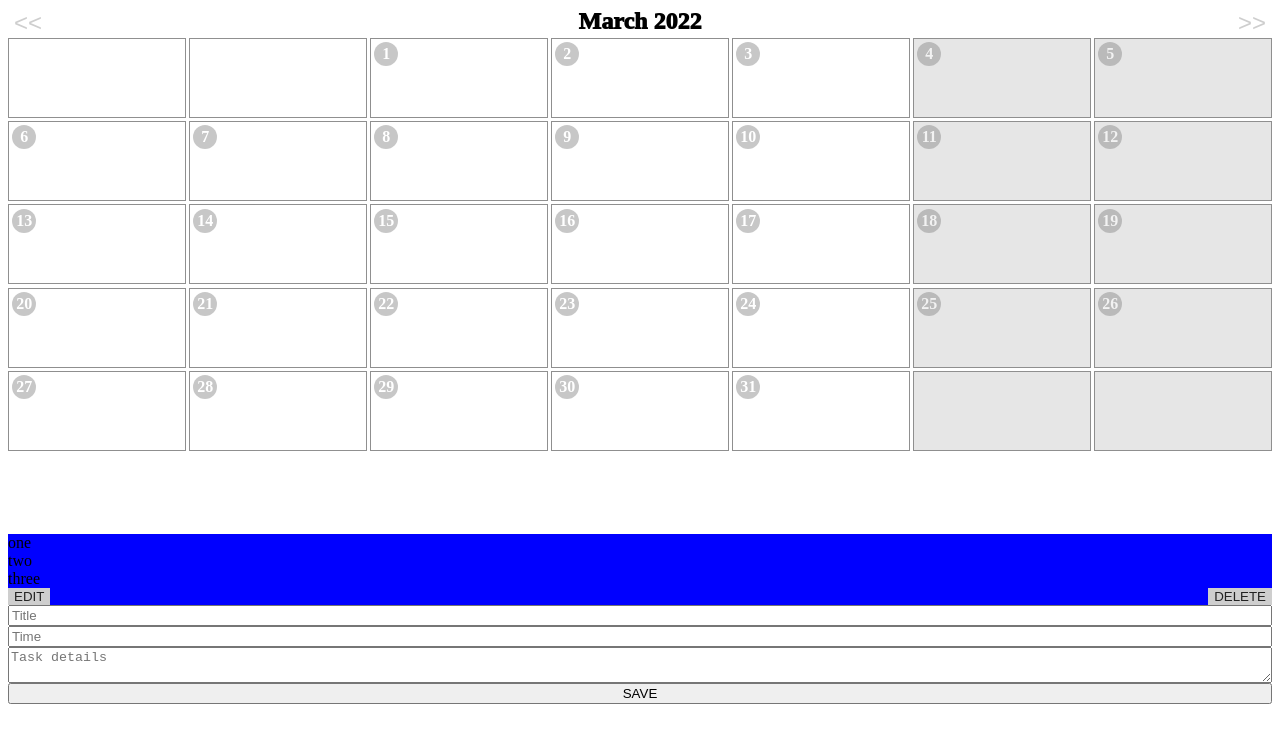
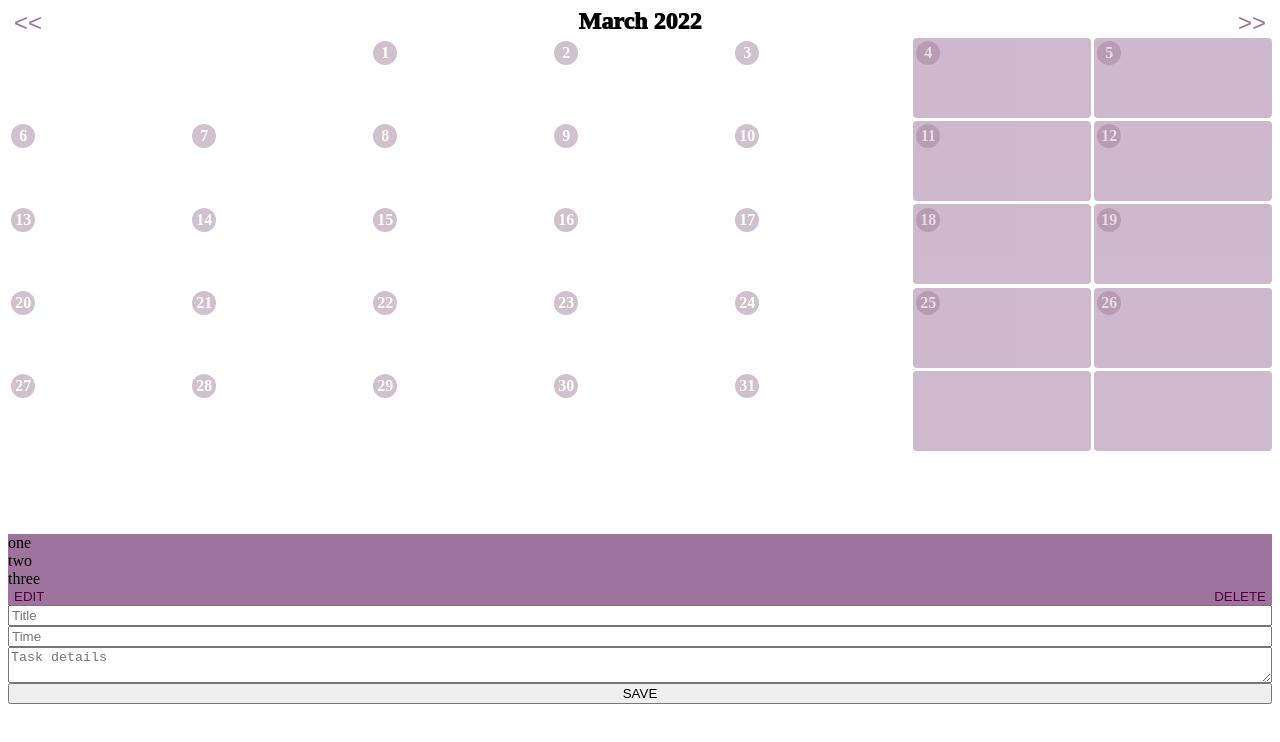
Before and after one commit to Kuovinen/TaskManager, a React (Create React App) app: page / in a window 1280 px wide. Shown: the top 742 px of the page. Built offline with nearby package versions, Linux system fonts and the light colour scheme.

Commit message:
style changes

```diff
--- a/src/App.css
+++ b/src/App.css
@@ -1,12 +1,14 @@
 :root {
-  --cp-lGrey: rgb(206, 206, 206);
-  --cp-dGrey: rgb(116, 116, 116);
-  --cp-Black: rgb(34, 34, 34);
+  --cp-lGrey: rgb(158, 116, 157);
+  --cp-dGrey: rgb(130, 79, 132);
+  --cp-Black: rgb(72, 5, 59);
+  --cp-Purple: rgb(238, 0, 255);
 }
 .day {
-  border: 0.1rem solid var(--cp-Black);
   opacity: 0.5;
   cursor: pointer;
+  border-radius: 0.5vh;
+  overflow: hidden;
 }
 .day:hover {
   opacity: 1;
@@ -15,11 +17,27 @@
 .day:hover .date {
   opacity: 1;
 }
-.month {
+
+.month,
+.weekdays {
   display: grid;
   grid-template-columns: repeat(7, 1fr);
   grid-template-rows: repeat(6, 10vh);
   gap: 0.2rem;
+}
+.weekdays {
+  grid-template-rows: repeat(1, 3vh);
+  margin-bottom: 1vh;
+}
+.weekday {
+  border: 0.1rem solid var(--cp-Black);
+  border-radius: 0.5vh;
+  background: var(--cp-lGrey);
+  display: flex;
+  justify-content: center;
+  align-items: center;
+  font-weight: 700;
+  color: white;
 }
 .year {
   font-weight: 1000;
@@ -69,5 +87,16 @@ form {
   flex-direction: column;
 }
 .selectedTask {
-  background-color: blue;
+  background-color: var(--cp-lGrey);
 }
+.dayTasks {
+  display: flex;
+  flex-direction: column;
+}
+.cTask {
+  color: blue;
+  font-weight: 700;
+}
+.cTask::before {
+  content: "•";
+}
```
